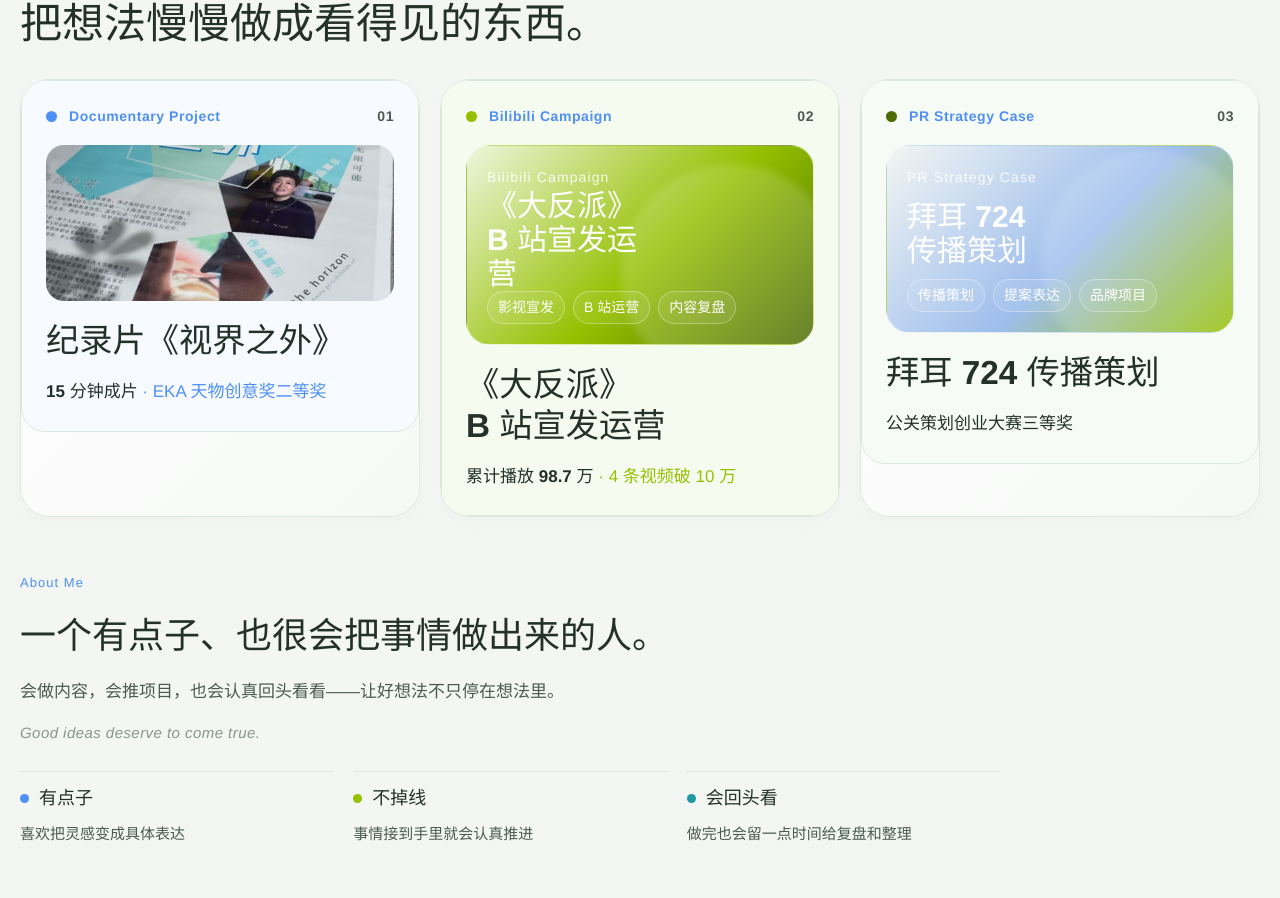
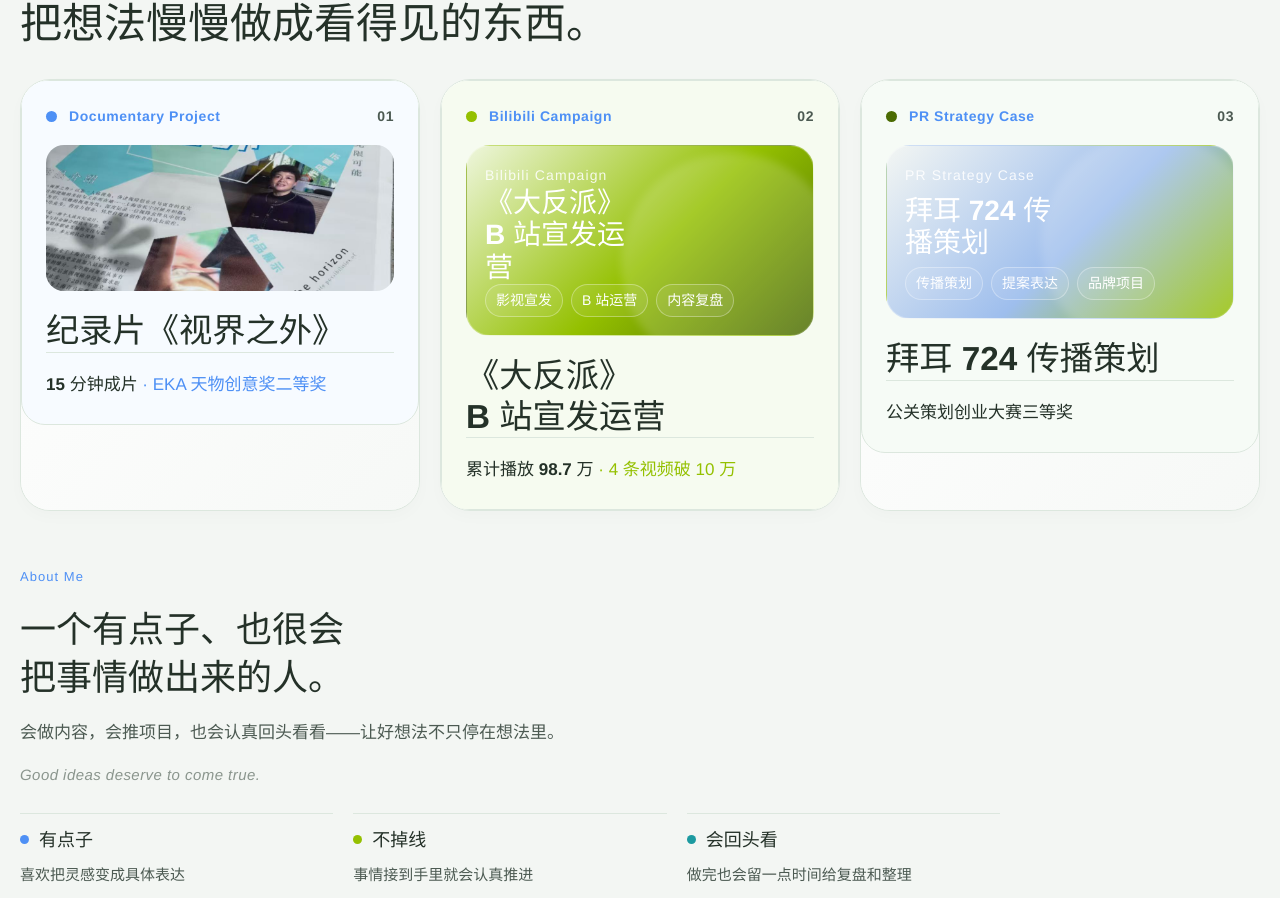
Before and after one commit to neocyyn-ship-it/NeoCyyyn, a React (Vite) app: page / in a window 1280 px wide. Shown: the part 745-1643 px from the top of the page. Built offline with nearby package versions, Linux system fonts and the light colour scheme.

Commit message:
Polish homepage cards and rhythm

```diff
--- a/src/App.tsx
+++ b/src/App.tsx
@@ -281,15 +281,15 @@
 
 function GeneratedCover({ project, compact = false }: { project: Project; compact?: boolean }) {
   return (
-    <div className="generated-cover" style={{ background: project.accent, minHeight: compact ? 186 : undefined }}>
+    <div className="generated-cover" style={{ background: project.accent, minHeight: compact ? 172 : undefined }}>
       <div className="generated-cover-glow" />
-      <div className="generated-cover-inner" style={{ minHeight: compact ? 186 : undefined, padding: compact ? 20 : 24 }}>
+      <div className="generated-cover-inner" style={{ minHeight: compact ? 172 : undefined, padding: compact ? 18 : 24 }}>
         <div className="generated-cover-label" style={compact ? { fontSize: 14 } : undefined}>
           {project.subtitle}
         </div>
         <div
           className="generated-cover-title"
-          style={compact ? { maxWidth: "9ch", fontSize: "clamp(24px, 3vw, 30px)", lineHeight: 1.14 } : undefined}
+          style={compact ? { maxWidth: "9.5ch", fontSize: "clamp(23px, 3vw, 28px)", lineHeight: 1.16 } : undefined}
         >
           {project.title}
         </div>
@@ -739,7 +739,7 @@
 
                         {item.coverType === "image" && item.cover ? (
                           <div style={{ marginTop: 18, overflow: "hidden", borderRadius: 18 }}>
-                            <img src={item.cover} alt={item.title} style={{ height: 156, width: "100%", objectFit: "cover", display: "block" }} />
+                            <img src={item.cover} alt={item.title} style={{ height: 146, width: "100%", objectFit: "cover", display: "block" }} />
                           </div>
                         ) : (
                           <div style={{ marginTop: 18 }}>
@@ -760,10 +760,12 @@
                           {item.title}
                         </div>
 
-                        <p style={{ margin: "16px 0 0", fontSize: 17, lineHeight: 1.7, color: palette.textSoft }}>
-                          <span style={{ fontWeight: 600, color: palette.text }}>{leadHighlight}</span>
-                          {supportingHighlight ? <span style={{ color: dots[idx] }}> · {supportingHighlight}</span> : null}
-                        </p>
+                        <div style={{ marginTop: "auto", paddingTop: 18, borderTop: `1px solid ${palette.line}` }}>
+                          <p style={{ margin: 0, fontSize: 17, lineHeight: 1.7, color: palette.textSoft }}>
+                            <span style={{ fontWeight: 600, color: palette.text }}>{leadHighlight}</span>
+                            {supportingHighlight ? <span style={{ color: dots[idx] }}> · {supportingHighlight}</span> : null}
+                          </p>
+                        </div>
                       </div>
                     </Panel>
                   </button>
@@ -786,7 +788,9 @@
                   textWrap: "balance",
                 }}
               >
-                一个有点子、也很会把事情做出来的人。
+                一个有点子、也很会
+                <br />
+                把事情做出来的人。
               </h2>
               <p
                 style={{
```
